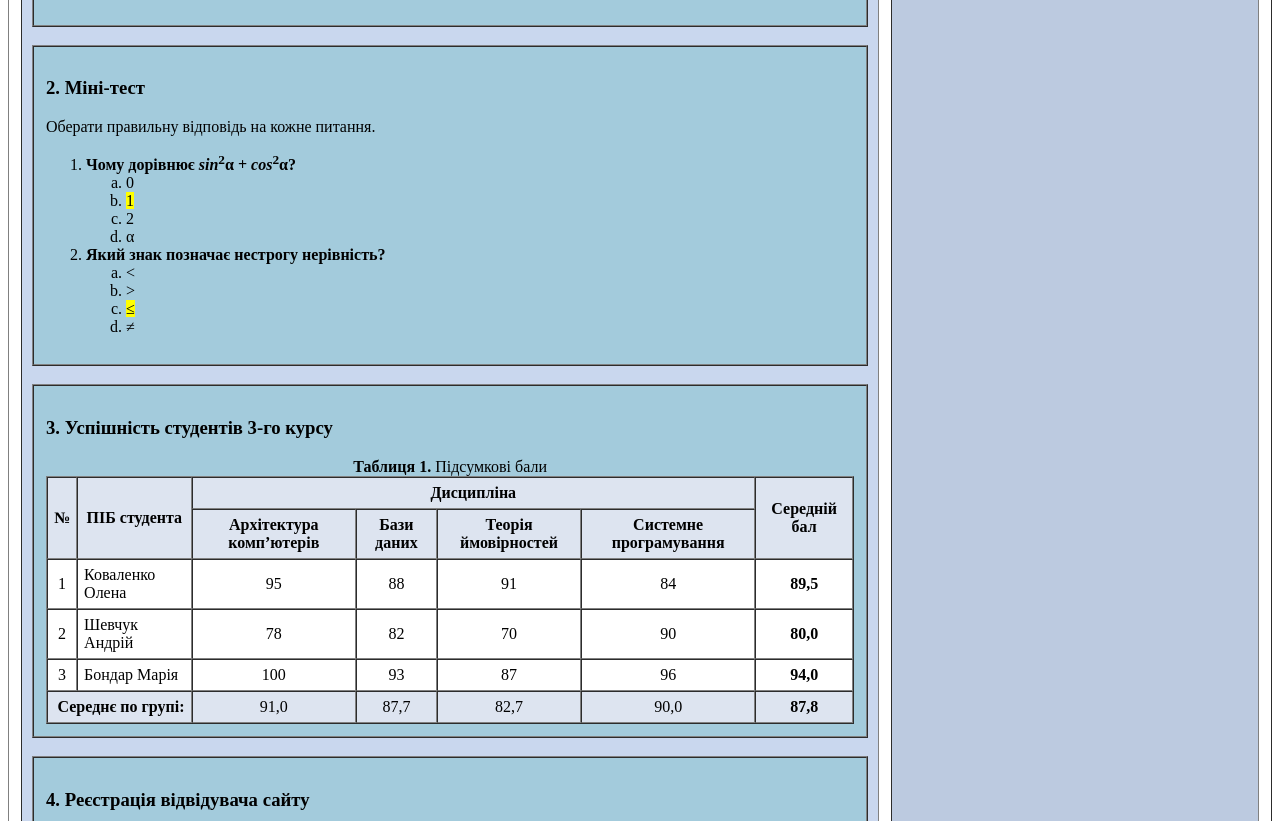
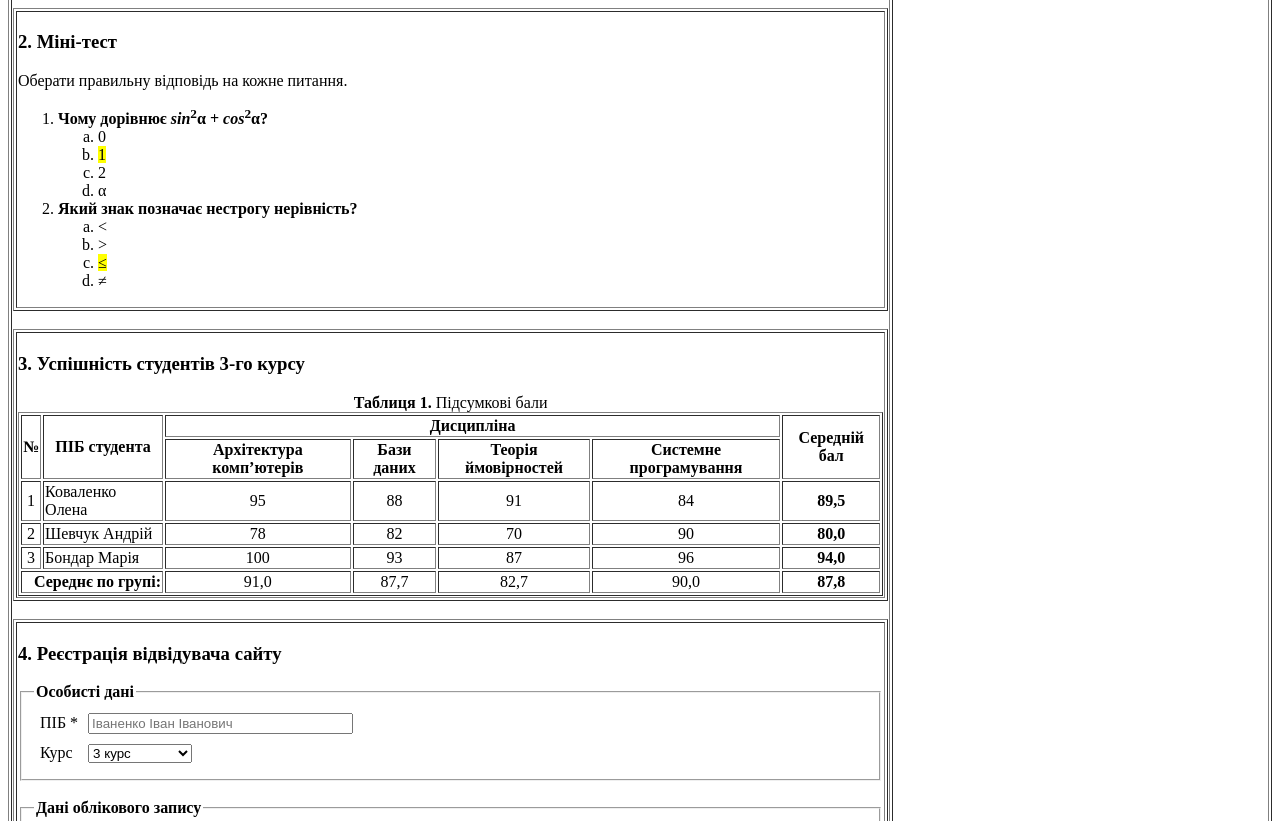
Before and after one commit to Telepat21/web_tasks_kiuki24-2, a plain HTML site: page index.html in a window 1280 px wide. Shown: the part 234-1055 px from the top of the page. Drawn offline with Linux system fonts and the light colour scheme.

Commit message:
remove CSS code

```diff
--- a/index.html
+++ b/index.html
@@ -4,18 +4,19 @@
   <meta charset="UTF-8">
   <meta name="viewport" content="width=device-width, initial-scale=1.0">
   <meta name="author" content="Студент групи КІУКІ-24-2 Максимович Роман">
+  <title>Лабораторна робота №1</title>
 </head>
-<body bgcolor="#ffffff">
+<body>
 
-<table width="100%" border="1" cellspacing="12" cellpadding="10" bgcolor="#ffffff">
+<table width="100%" border="1">
 
   <tr>
-    <td width="70%" valign="top" bgcolor="#c9d7ee">
+    <td width="70%" valign="top">
       <main>
         <h2 align="center">Основний розділ</h2>
 
         <!-- оформлений текст -->
-        <table width="100%" border="1" cellpadding="12" cellspacing="0" bgcolor="#a3cbdc">
+        <table width="100%" border="1">
           <tr>
             <td>
                 <h3>1. Основна тригонометрична тотожність:</h3>
@@ -35,7 +36,7 @@
         <br>
 
         <!-- дворівневий список -->
-        <table width="100%" border="1" cellpadding="12" cellspacing="0" bgcolor="#a3cbdc">
+        <table width="100%" border="1">
           <tr>
             <td>
                 <h3>2. Міні-тест</h3>
@@ -68,21 +69,21 @@
         <br>
 
         <!-- таблиця успішності -->
-        <table width="100%" border="1" cellpadding="12" cellspacing="0" bgcolor="#a3cbdc">
+        <table width="100%" border="1">
           <tr>
             <td>
                 <h3>3. Успішність студентів 3-го курсу</h3>
 
-                <table border="1" cellpadding="6" cellspacing="0" width="100%" bgcolor="#ffffff">
+                <table border="1">
                   <caption><b>Таблиця 1.</b> Підсумкові бали</caption>
                   <thead>
-                    <tr bgcolor="#dde4f0">
+                    <tr>
                       <th rowspan="2">№</th>
                       <th rowspan="2">ПІБ студента</th>
                       <th colspan="4">Дисципліна</th>
                       <th rowspan="2">Середній бал</th>
                     </tr>
-                    <tr bgcolor="#dde4f0">
+                    <tr>
                       <th>Архітектура компʼютерів</th>
                       <th>Бази даних</th>
                       <th>Теорія ймовірностей</th>
@@ -119,7 +120,7 @@
                     </tr>
                   </tbody>
                   <tfoot>
-                    <tr align="center" bgcolor="#dde4f0">
+                    <tr align="center">
                       <td colspan="2" align="right"><b>Середнє по групі:</b></td>
                       <td>91,0</td>
                       <td>87,7</td>
@@ -136,7 +137,7 @@
         <br>
 
         <!-- форма реєстрації -->
-        <table width="100%" border="1" cellpadding="12" cellspacing="0" bgcolor="#a3cbdc">
+        <table width="100%" border="1">
           <tr>
             <td>
                 <h3>4. Реєстрація відвідувача сайту</h3>
@@ -192,7 +193,7 @@
     </td>
 
     <!-- SIDEBAR -->
-    <td width="30%" valign="top" bgcolor="#bccae0">
+    <td width="30%" valign="top">
       <aside>
         <table>
                 <h4 align="center">Наш університет</h4>
```
